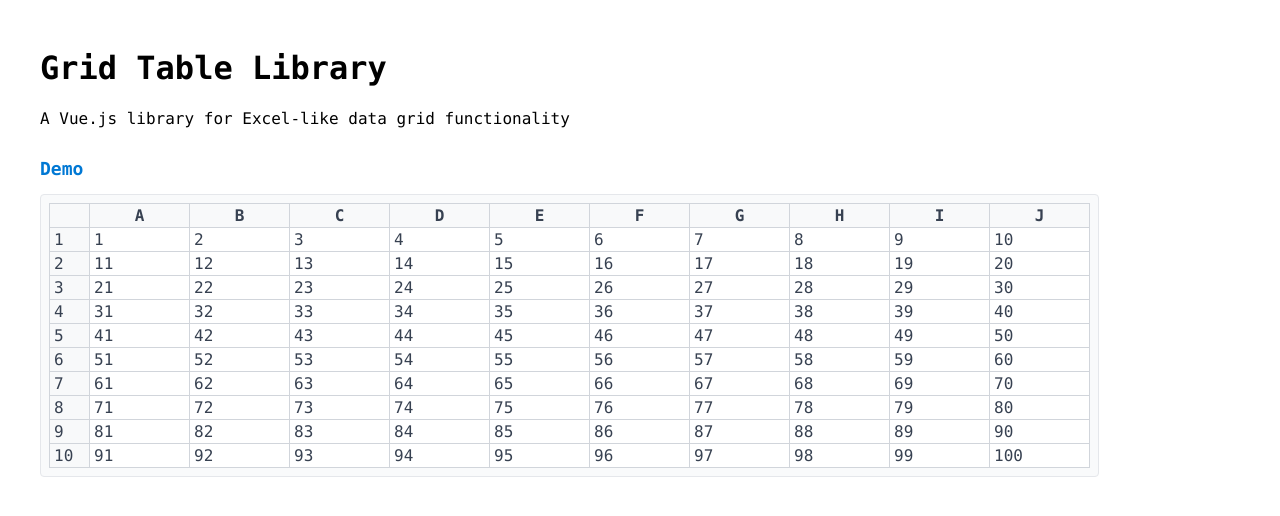
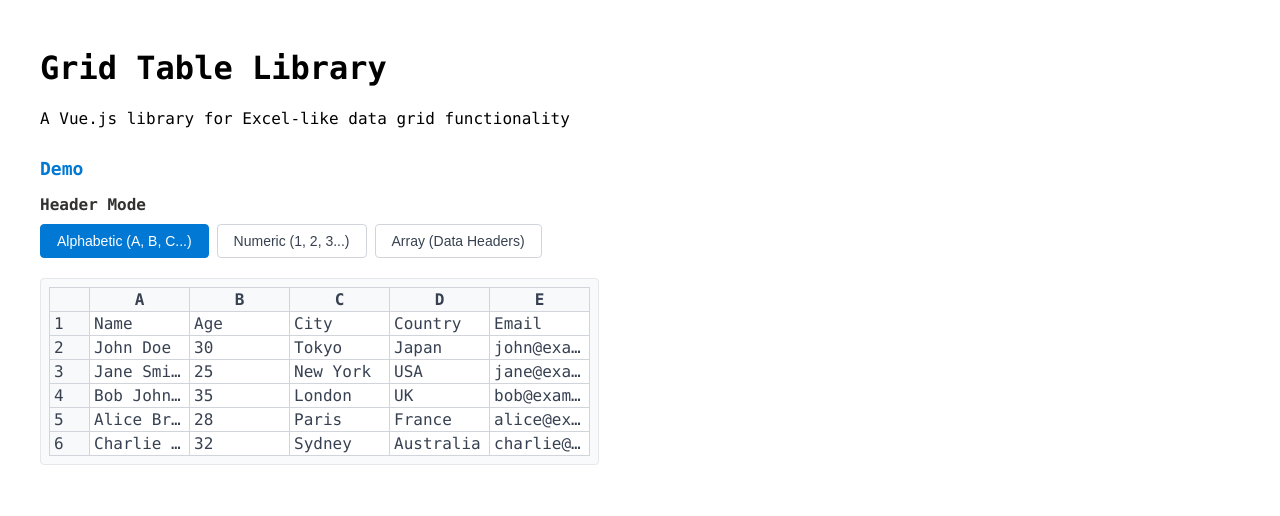
Before and after one commit to plusone-masaki/grid-table, a Vue app: page / in a window 1280 px wide. Shown: the top 516 px of the page. Built offline with nearby package versions, Linux system fonts and the light colour scheme; the HTML template or start-up script is replaced by a standard one; a web font is replaced by a local one.

Commit message:
- Header Mode に対応

```diff
--- a/src/App.vue
+++ b/src/App.vue
@@ -5,31 +5,48 @@ div.app
 
   div.demo-section
     h2 Demo
+    div.header-mode-controls
+      h3 Header Mode
+      div.button-group
+        button(
+          v-for="mode in headerModes"
+          :key="mode.value"
+          :class="{ active: currentHeaderMode === mode.value }"
+          @click="currentHeaderMode = mode.value"
+        ) {{ mode.label }}
+
     div.grid-table-container
       GridTable(
         :data="gridData"
         :default-row-height="24"
         :default-col-width="100"
+        :header-mode="currentHeaderMode"
       )
 </template>
 
 <script setup lang="ts">
 import { ref } from 'vue'
 import GridTable from '@/components/GridTable.vue'
+import type { HeaderMode } from '@/types/header-modes'
 
 // Demo data (Excel-like)
 const gridData = ref<string[][]>([
-  ['1', '2', '3', '4', '5', '6', '7', '8', '9', '10'],
-  ['11', '12', '13', '14', '15', '16', '17', '18', '19', '20'],
-  ['21', '22', '23', '24', '25', '26', '27', '28', '29', '30'],
-  ['31', '32', '33', '34', '35', '36', '37', '38', '39', '40'],
-  ['41', '42', '43', '44', '45', '46', '47', '48', '49', '50'],
-  ['51', '52', '53', '54', '55', '56', '57', '58', '59', '60'],
-  ['61', '62', '63', '64', '65', '66', '67', '68', '69', '70'],
-  ['71', '72', '73', '74', '75', '76', '77', '78', '79', '80'],
-  ['81', '82', '83', '84', '85', '86', '87', '88', '89', '90'],
-  ['91', '92', '93', '94', '95', '96', '97', '98', '99', '100']
+  ['Name', 'Age', 'City', 'Country', 'Email'],
+  ['John Doe', '30', 'Tokyo', 'Japan', 'john@example.com'],
+  ['Jane Smith', '25', 'New York', 'USA', 'jane@example.com'],
+  ['Bob Johnson', '35', 'London', 'UK', 'bob@example.com'],
+  ['Alice Brown', '28', 'Paris', 'France', 'alice@example.com'],
+  ['Charlie Wilson', '32', 'Sydney', 'Australia', 'charlie@example.com']
 ])
+
+// ヘッダーモードの設定
+const headerModes = [
+  { value: 'alphabetic' as HeaderMode, label: 'Alphabetic (A, B, C...)' },
+  { value: 'numeric' as HeaderMode, label: 'Numeric (1, 2, 3...)' },
+  { value: 'array' as HeaderMode, label: 'Array (Data Headers)' }
+]
+
+const currentHeaderMode = ref<HeaderMode>('alphabetic')
 </script>
 
 <style lang="sass" scoped>
@@ -57,6 +74,41 @@ const gridData = ref<string[][]>([
     color: #0078d4
     font-size: 18px
 
+  .header-mode-controls
+    margin-bottom: 20px
+
+    h3
+      margin-bottom: 10px
+      color: #323130
+      font-size: 16px
+
+    .button-group
+      display: flex
+      gap: 8px
+      flex-wrap: wrap
+
+      button
+        padding: 8px 16px
+        border: 1px solid #d1d5db
+        border-radius: 4px
+        background-color: #ffffff
+        color: #374151
+        font-size: 14px
+        cursor: pointer
+        transition: all 0.2s ease
+
+        &:hover
+          background-color: #f3f4f6
+          border-color: #9ca3af
+
+        &.active
+          background-color: #0078d4
+          color: #ffffff
+          border-color: #0078d4
+
+          &:hover
+            background-color: #106ebe
+
   .grid-table-container
     display: inline-block
     border: 1px solid #e5e7eb
--- a/src/components/GridTable.vue
+++ b/src/components/GridTable.vue
@@ -35,17 +35,20 @@ table.grid-table(
 
 <script setup lang="ts">
 import { computed } from 'vue'
+import type { HeaderMode } from '@/types/header-modes'
 
 interface Props {
   data: string[][]
   defaultRowHeight?: number
   defaultColWidth?: number
+  headerMode?: HeaderMode
 }
 
 const props = withDefaults(defineProps<Props>(), {
   data: () => [['']],
   defaultRowHeight: 24,
-  defaultColWidth: 100
+  defaultColWidth: 100,
+  headerMode: 'alphabetic'
 })
 
 // 列数とヘッダーの計算
@@ -55,9 +58,25 @@ const columnCount = computed(() => {
 })
 
 const columnHeaders = computed(() => {
+  const count = columnCount.value
+
+  switch (props.headerMode) {
+    case 'numeric':
+      // 数値ヘッダー: 1, 2, 3...
+      return Array.from({ length: count }, (_, index) => String(index + 1))
+
+    case 'array':
+      // 配列ヘッダー: データ配列の先頭行を使用
+      if (props.data.length > 0) {
+        return props.data[0].slice(0, count)
+      }
+      return Array.from({ length: count }, (_, index) => `Column ${index + 1}`)
+
+    case 'alphabetic':
+    default:
+      // 英字ヘッダー: A, B, C... (26列を超える場合はAA, AB...)
       const headers: string[] = []
-  for (let i = 0; i < columnCount.value; i++) {
-    // A, B, C, D, E... の形式でヘッダーを生成
+      for (let i = 0; i < count; i++) {
         let result = ''
         let num = i
         while (num >= 0) {
@@ -67,6 +86,7 @@ const columnHeaders = computed(() => {
         headers.push(result)
       }
       return headers
+  }
 })
 
 // 表示用データ（空の場合は空の行を1つ表示）
@@ -74,6 +94,12 @@ const displayData = computed(() => {
   if (props.data.length === 0) {
     return [Array(columnCount.value).fill('')]
   }
+
+  // headerModeが'array'の場合は先頭行を除いたデータを表示
+  if (props.headerMode === 'array' && props.data.length > 1) {
+    return props.data.slice(1)
+  }
+
   return props.data
 })
 </script>
--- /dev/null
+++ b/src/types/header-modes.ts
@@ -0,0 +1,21 @@
+/**
+ * ヘッダー表示モードの型定義
+ */
+export type HeaderMode = 'numeric' | 'alphabetic' | 'array'
+
+/**
+ * ヘッダー表示モードの設定
+ */
+export interface HeaderModeConfig {
+  mode: HeaderMode
+  arrayHeaders?: string[]
+}
+
+/**
+ * ヘッダー表示モードの定数
+ */
+export const HEADER_MODES = {
+  NUMERIC: 'numeric' as const,
+  ALPHABETIC: 'alphabetic' as const,
+  ARRAY: 'array' as const
+} as const
```
Also changed, not shown: 1 other file (tests, documents, lock files or other folders). Lines whose indentation alone changed are shown as unchanged.
